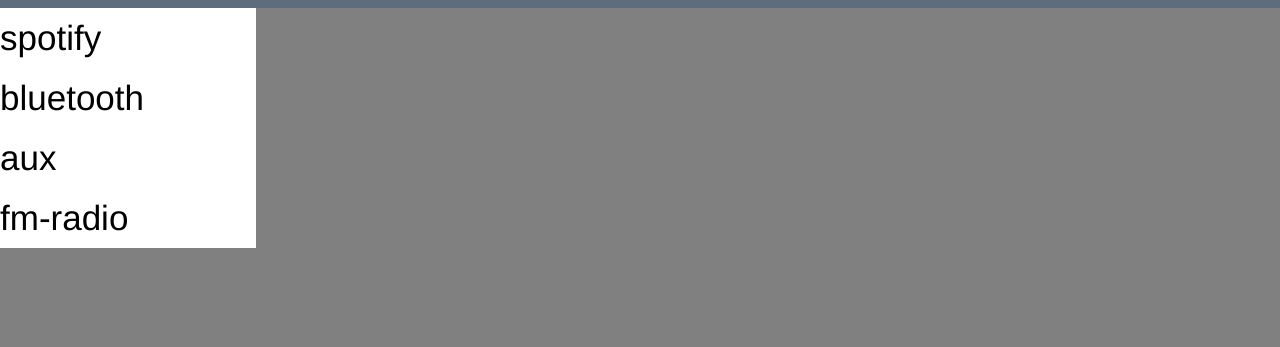
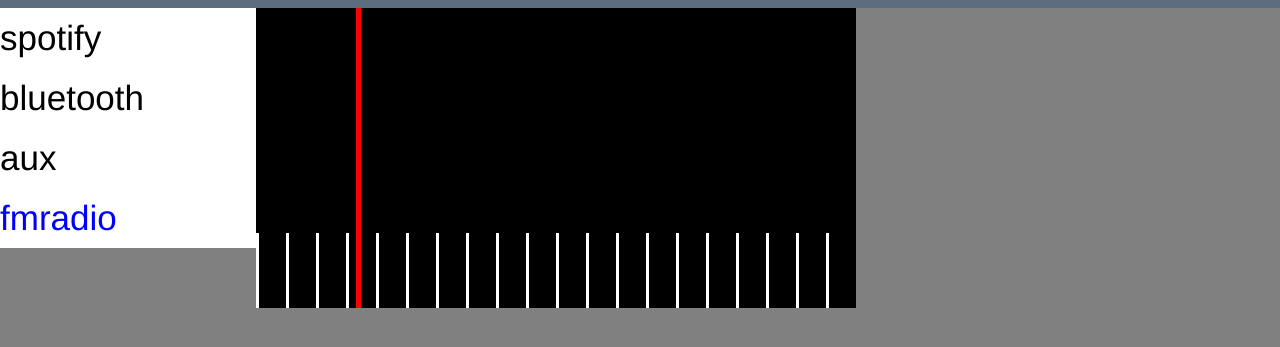
Before and after one commit to adeebshihadeh/carvis-mini, a plain HTML site: page index.html in a window 1280 px wide. Shown: the part 107-454 px from the top of the page. Drawn offline with Linux system fonts and the light colour scheme.

Commit message:
audio source structure

```diff
--- a/components/audio/audio.css
+++ b/components/audio/audio.css
@@ -11,6 +11,7 @@
   list-style-type: none;
   font-size: 35px;
   padding: 10px 0px;
+  float: left;
 }
 
 #audio-source-selector > li.hover {
@@ -20,3 +21,8 @@
 #audio-source-selector > li.active {
   color: blue;
 }
+
+#audio-source {
+  height: inherit;
+  width: 80vw;
+}
--- a/components/audio/audio.js
+++ b/components/audio/audio.js
@@ -1,8 +1,10 @@
 var audio = {
   focus: "selector",
-  setActiveTab: function() {
+  sources: [],
+  setActiveTab: function(id) {
+    id = id ? id : $("#audio-source-selector > li.hover").attr("id");
     $("#audio-source-selector").children().removeClass("active");
-    $("#audio-source-selector > li.hover").addClass("active");
+    $("#" + id).addClass("active");
   },
   setHover: function(id) {
     $("#audio-screen *").removeClass("hover");
@@ -15,6 +17,16 @@ var audio = {
       this.setHover($($("#audio-source-selector").children()[index]).text());
     }
   },
+  selectSource: function(source) {
+    source = source ? source : $("#audio-source-selector > li.hover").attr("id");
+    this.setActiveTab(source);
+    $(".audio-source").hide();
+    $("#" + source + "-source").show();
+  },
+  registerSource: function(source) {
+    this.sources.push(source);
+    source.init();
+  },
   handleInput: function(input) {
     if (core.focus == "content") {
       if (this.focus == "selector") {
@@ -23,10 +35,21 @@ var audio = {
         } else if (input == "twistRight") {
           this.scrollSelector(false);
         } else if (input == "select") {
-          this.setActiveTab();
+          this.selectSource();
+        } else if (input == "right") {
+          this.focus = "source";
+        }
+      } else if (this.focus == "source") {
+        if (input == "left") {
+          this.focus = "selector";
         }
       }
     }
+    for (source in this.sources) {
+      this.sources[source].handleInput(input);
+    }
   },
-  init: function() {}
+  init: function() {
+    this.selectSource("fmradio");
+  }
 };
--- a/components/audio/sources/fmradio/fmradio.js
+++ b/components/audio/sources/fmradio/fmradio.js
@@ -46,5 +46,3 @@ var fmradio = {
     this.updateFreq(this.freq);
   }
 };
-
-fmradio.init();
--- a/index.html
+++ b/index.html
@@ -74,15 +74,15 @@
   <li id="spotify">spotify</li>
   <li id="bluetooth">bluetooth</li>
   <li id="aux">aux</li>
-  <li id="fm-radio">fm-radio</li>
+  <li id="fmradio">fmradio</li>
 </ul>
 
 <div id="audio-main-content">
 
-  <div id="audio-source-fm">
+  <div id="fmradio-source" class="audio-source">
     <canvas id="fmradio_input_widget" width="600" height="300"></canvas>
 
-<script type="text/javascript" src="components/audio/components/audio/sources/fmradio/fmradio.js"></script>
+<script type="text/javascript" src="components/audio/sources/fmradio/fmradio.js"></script>
   </div>
 
 </div>
@@ -107,6 +107,8 @@
     core.registerModule(topbar);
     core.registerModule(content);
     core.registerModule(audio);
+
+    audio.registerSource(fmradio);
   });
 
 </script>
```
Also changed, not shown: components/audio/audio.html (+2 -2 lines), template.html (+2 -0 lines).
